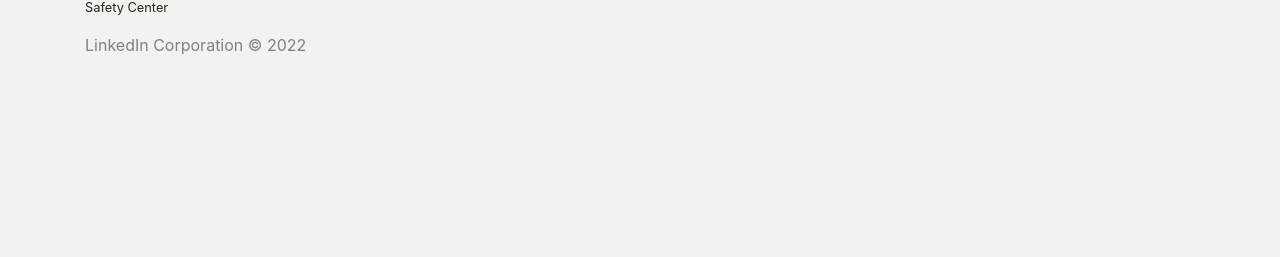
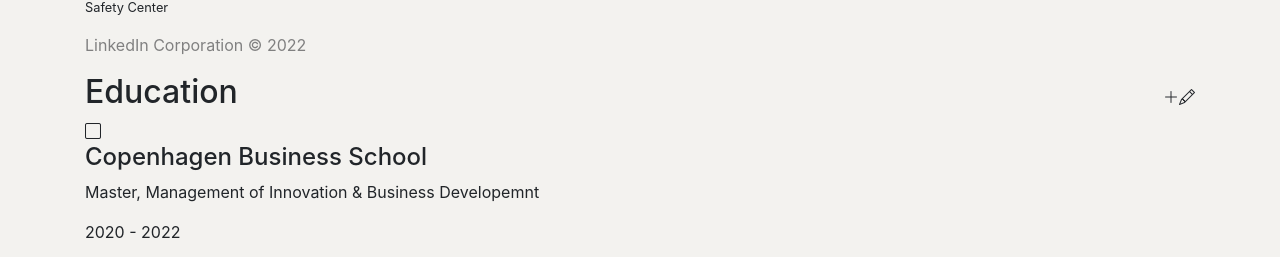
Before and after one commit to razz1000/buildweek2, a React (Create React App) app: page /profile-page in a window 1280 px wide. Shown: the part 1175-1432 px from the top of the page. Before the commit the page ends 1248 px from the top, so only its background shows below. Built offline with nearby package versions, Linux system fonts and the light colour scheme; no server answers.

Commit message:
First draft - Education bar

```diff
--- a/src/App.js
+++ b/src/App.js
@@ -4,6 +4,7 @@
 import { BrowserRouter, Routes, Route } from 'react-router-dom'
 import ProfilePage from './components/ProfilePage'
 import NavBar from './components/NavBar'
+import EducationCard from "./components/EducationCard"
 
 
 function App() {
@@ -14,6 +15,7 @@
         <Routes>
           <Route path={'/profile-page'} element={<ProfilePage />} />
         </Routes>
+
       <Footer />
       </BrowserRouter>
     </div>
--- /dev/null
+++ b/src/components/EducationCard.jsx
@@ -0,0 +1,34 @@
+import React from "react"
+import "../stylesheets/education-card-stylesheet.css"
+
+
+let EducationCard = () => {
+    return (
+       <div>
+       <div className="outer-container-top">
+        <div>
+                <h2>Education</h2>
+        </div>
+        <div>
+                <i className="bi bi-plus-lg"></i>
+                <i className="bi bi-pencil"></i>
+        </div>
+        </div>
+            <div className="outer-lower-container">
+                <div>
+
+                <i class="bi bi-square"></i>
+                </div>
+                <div>
+                <h4>Copenhagen Business School</h4>
+                <p>Master, Management of Innovation & Business Developemnt</p>
+                <p>2020 - 2022</p>
+            </div>
+
+            </div>
+     </div>
+
+    )
+}
+
+export default EducationCard
--- a/src/components/Footer.jsx
+++ b/src/components/Footer.jsx
@@ -1,6 +1,7 @@
 import React from "react";
 import {ListGroup, Container, Row, Col, Dropdown, DropdownButton} from "react-bootstrap"
 import "../stylesheets/footer-stylesheet.css"
+import EducationCard from "./EducationCard";
 
 let Footer = () => {
     return (
@@ -69,7 +70,7 @@
 
            </Row>
             <p className="copyright-text">LinkedIn Corporation © 2022</p>
-
+            <EducationCard />
        </Container>
 
     )
--- /dev/null
+++ b/src/stylesheets/education-card-stylesheet.css
@@ -0,0 +1,8 @@
+@import url("https://cdn.jsdelivr.net/npm/bootstrap-icons@1.8.1/font/bootstrap-icons.css");
+
+
+.outer-container-top {
+    display: flex;
+    align-items: baseline;
+    justify-content: space-between;
+}
--- a/src/stylesheets/navBar-stylesheet.css
+++ b/src/stylesheets/navBar-stylesheet.css
@@ -36,7 +36,6 @@
 
 .text-under-icon {
     font-size: 0.8em;
-
 }
 
 .the-work-icon {
```
